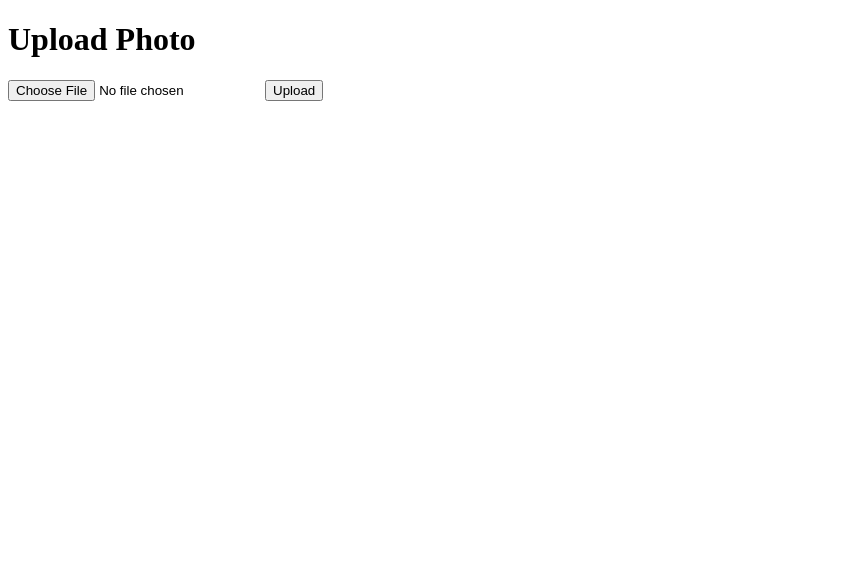
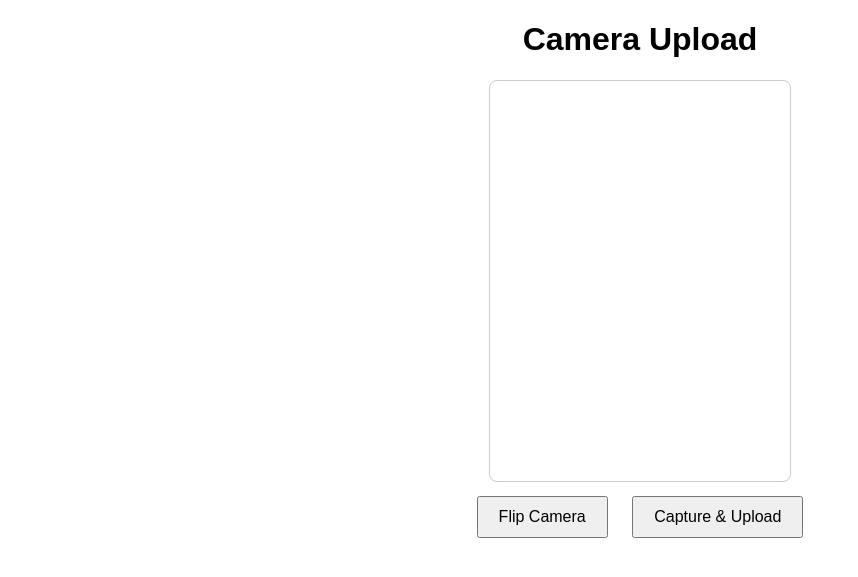
Before and after one commit to pages-jpg/cam, a Flask app: page / in a window 1280 px wide. Shown: the top 577 px of the page, without its empty margins (0-858 px from the left). Run offline with Flask 3, Linux system fonts and the light colour scheme.

Commit message:
Update index.html

```diff
--- a/templates/index.html
+++ b/templates/index.html
@@ -2,13 +2,62 @@
 <html lang="en">
 <head>
   <meta charset="UTF-8">
-  <title>Upload Photo</title>
+  <title>Camera Upload</title>
+  <style>
+    body { font-family: Arial; text-align: center; margin: 20px; }
+    video { width: 300px; height: 400px; border: 1px solid #ccc; border-radius: 8px; }
+    canvas { display: none; }
+    button { margin: 10px; padding: 10px 20px; font-size: 16px; }
+  </style>
 </head>
 <body>
-  <h1>Upload Photo</h1>
-  <form action="/upload" method="post" enctype="multipart/form-data">
-    <input type="file" name="file" required>
-    <button type="submit">Upload</button>
-  </form>
+  <h1>Camera Upload</h1>
+  <video id="video" autoplay playsinline></video>
+  <br>
+  <button id="flipBtn">Flip Camera</button>
+  <button id="captureBtn">Capture & Upload</button>
+  <canvas id="canvas"></canvas>
+
+  <script>
+    let video = document.getElementById("video");
+    let canvas = document.getElementById("canvas");
+    let currentFacingMode = "environment"; // start with back camera
+
+    async function startCamera() {
+      const constraints = { video: { facingMode: currentFacingMode } };
+      try {
+        const stream = await navigator.mediaDevices.getUserMedia(constraints);
+        video.srcObject = stream;
+      } catch (err) {
+        alert("Cannot access camera: " + err);
+      }
+    }
+
+    document.getElementById("flipBtn").addEventListener("click", () => {
+      currentFacingMode = currentFacingMode === "environment" ? "user" : "environment";
+      startCamera();
+    });
+
+    document.getElementById("captureBtn").addEventListener("click", async () => {
+      canvas.width = video.videoWidth;
+      canvas.height = video.videoHeight;
+      canvas.getContext("2d").drawImage(video, 0, 0);
+
+      canvas.toBlob(async (blob) => {
+        const formData = new FormData();
+        formData.append("file", blob, "capture.png");
+
+        const res = await fetch("/upload", { method: "POST", body: formData });
+        if (res.ok) {
+          alert("Photo uploaded!");
+          window.location.href = "/gallery"; // redirect to gallery
+        } else {
+          alert("Upload failed!");
+        }
+      }, "image/png");
+    });
+
+    startCamera();
+  </script>
 </body>
 </html>
```
